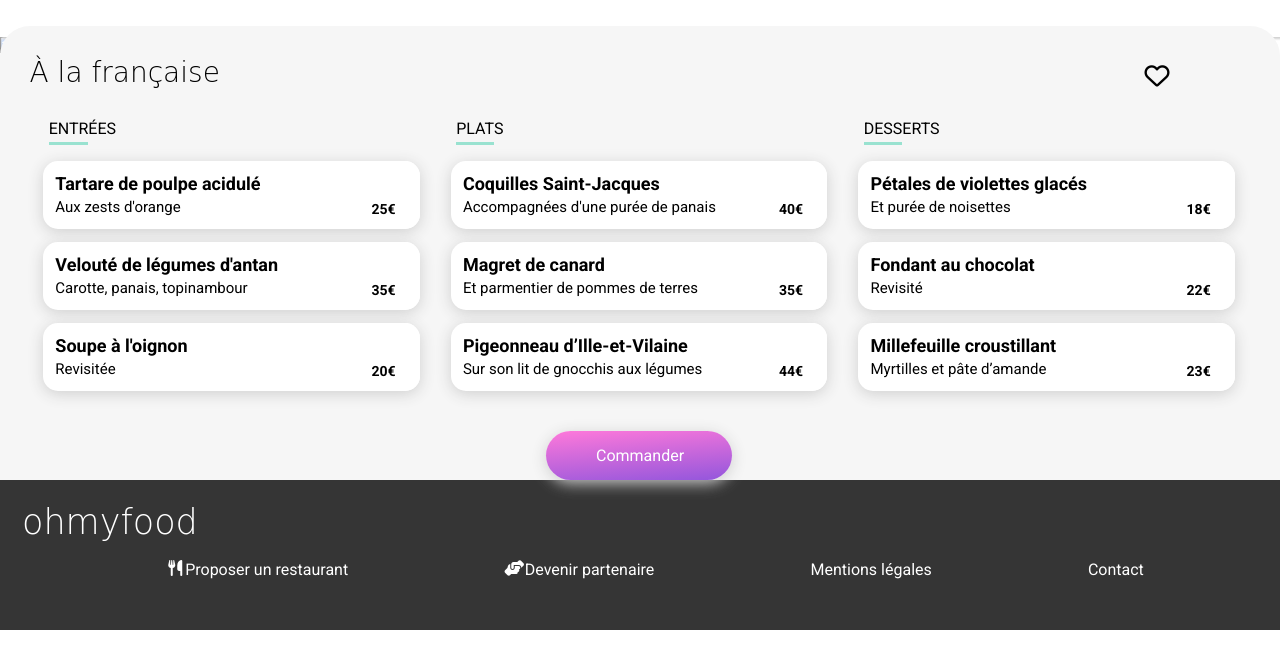
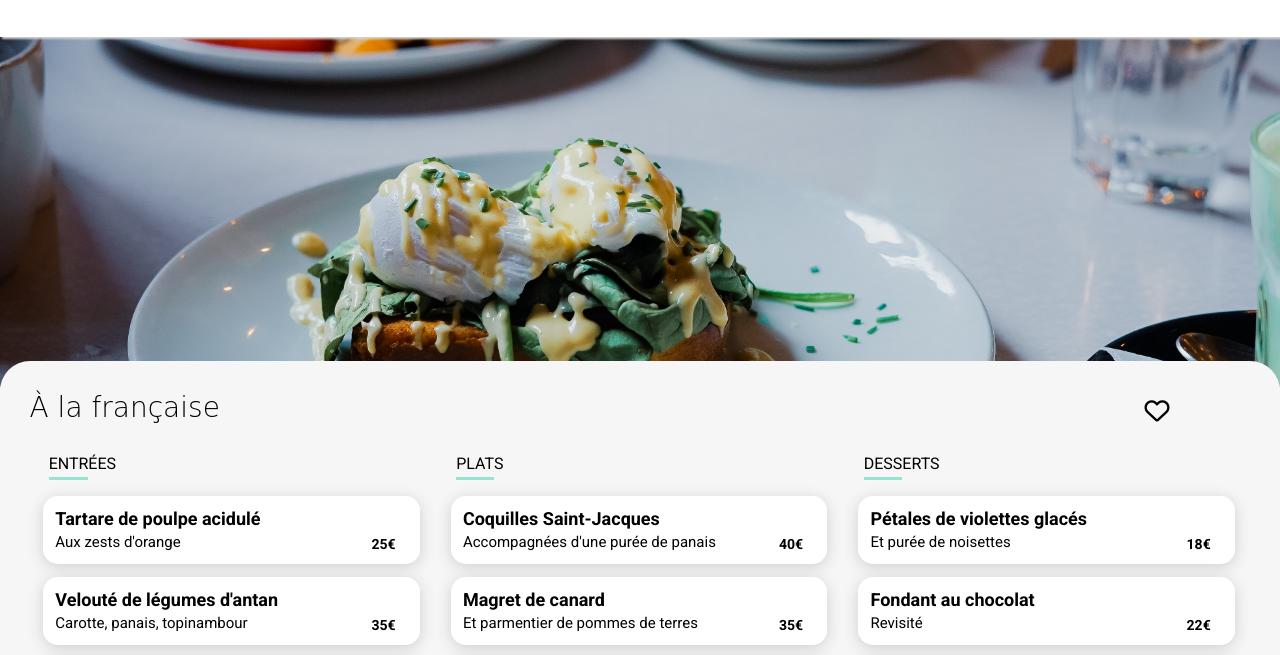
Before and after one commit to HerveHamann/HerveHamann_3-13102021, a plain HTML site: page a_la_française.html in a window 1280 px wide. Shown: the part 91-746 px from the top of the page. Drawn offline with nearby package versions, Linux system fonts and the light colour scheme; the site is published under a folder, as on GitHub Pages, so addresses that start at the root find nothing; a web font is replaced by a local one.

Commit message:
test chargement image

```diff
--- a/a_la_française.html
+++ b/a_la_française.html
@@ -16,7 +16,7 @@
       <a class="header__return" href="index.html"><i class="fas fa-arrow-left"></i></a>
       <img class="header__logo" src="img/logo/ohmyfood@2x.svg" alt="Logo Ohmyfood" />
     </header>
-    <img class="main-image" src="/img/restaurants/toa-heftiba-DQKerTsQwi0-unsplash.jpg" alt="A la française" />
+    <img class="main-image" src="img/restaurants/toa-heftiba-DQKerTsQwi0-unsplash.jpg" alt="A la française" />
 
     <section class="menu-section">
       <div class="menu-section__header-menu">
```
